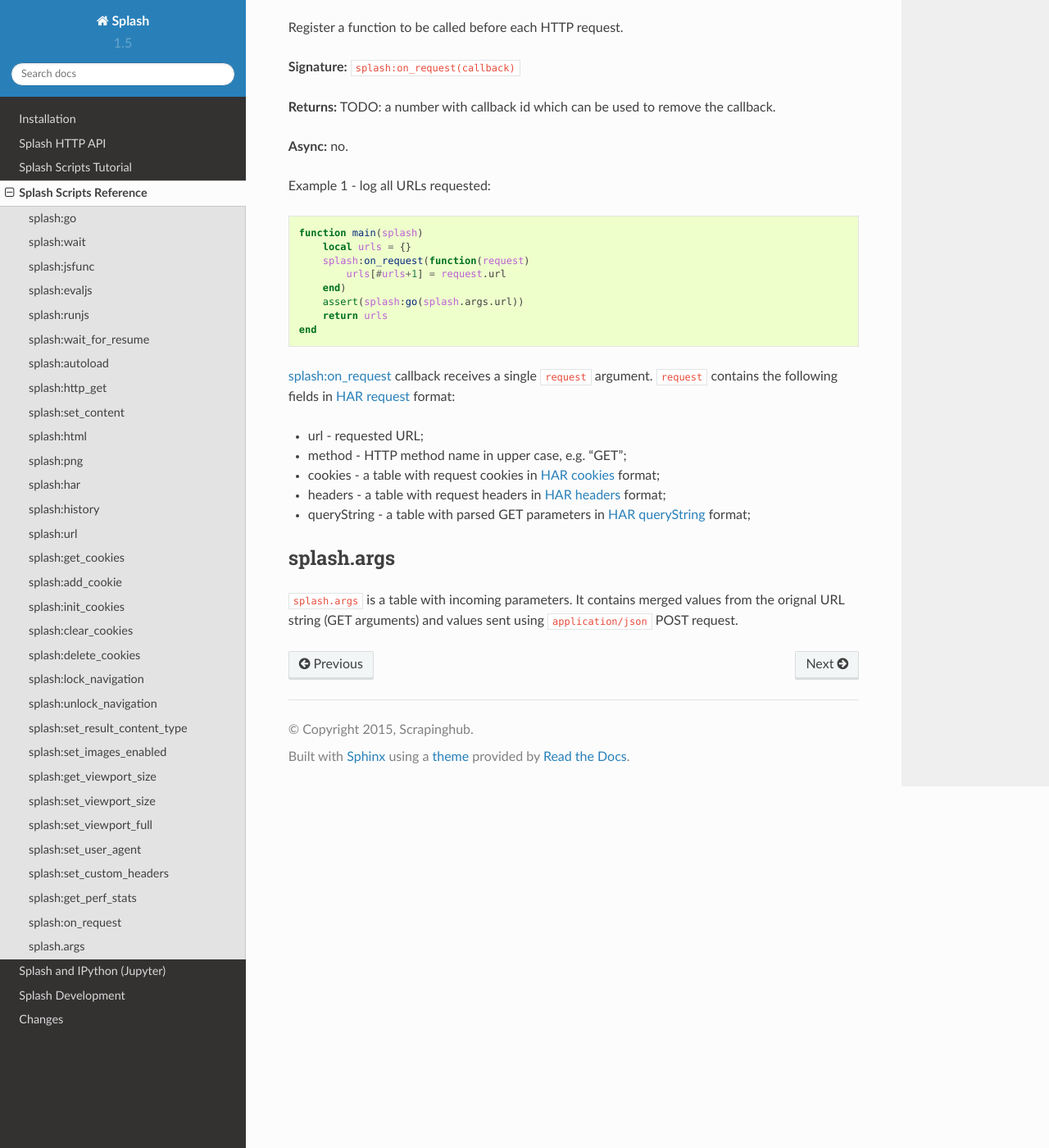
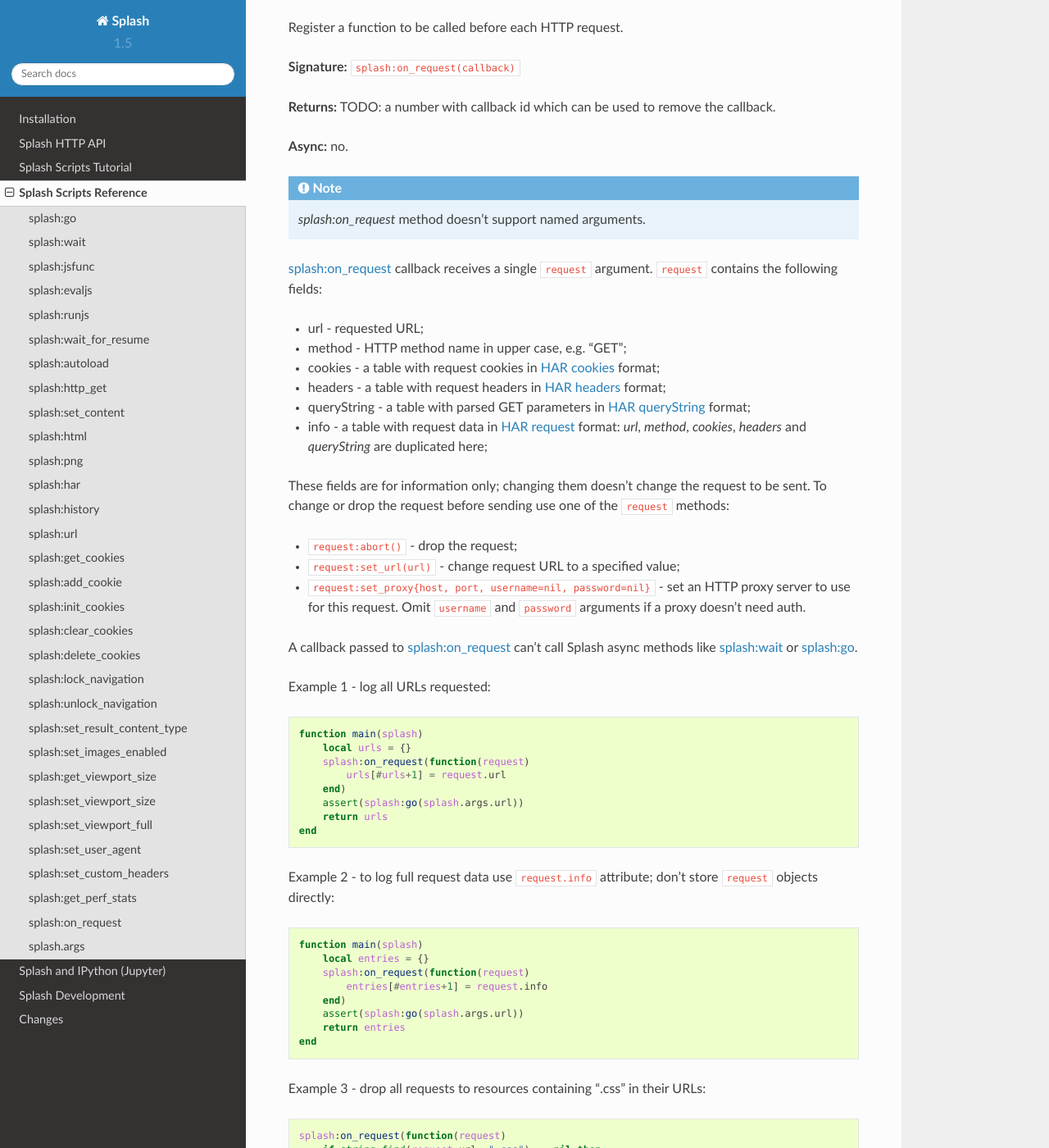
Before and after one commit to scrapinghub/splash, a Sphinx documentation site: the page built from docs/scripting-ref.rst, in a window 1280 px wide and 1400 px high, scrolled down 25958 px. Shown: the whole window at 82% size. Built offline with Sphinx 7.4.7 and the Read the Docs theme 2.0.0, drawn with Linux system fonts in a browser that asks for light colours; some of the changed text lies outside the part shown.

Commit message:
docs for request attributes and methods

```diff
--- a/docs/scripting-ref.rst
+++ b/docs/scripting-ref.rst
@@ -1395,6 +1395,38 @@
 
 **Async:** no.
 
+.. note::
+
+    `splash:on_request` method doesn't support named arguments.
+
+:ref:`splash-on-request` callback receives a single ``request`` argument.
+``request`` contains the following fields:
+
+* url - requested URL;
+* method - HTTP method name in upper case, e.g. "GET";
+* cookies - a table with request cookies in `HAR cookies`_ format;
+* headers - a table with request headers in `HAR headers`_ format;
+* queryString - a table with parsed GET parameters in `HAR queryString`_ format;
+* info - a table with request data in `HAR request`_ format:
+  `url`, `method`, `cookies`, `headers` and `queryString` are duplicated here;
+
+.. _HAR headers: http://www.softwareishard.com/blog/har-12-spec/#headers
+.. _HAR request: http://www.softwareishard.com/blog/har-12-spec/#request
+.. _HAR queryString: http://www.softwareishard.com/blog/har-12-spec/#queryString
+
+These fields are for information only; changing them doesn't change
+the request to be sent. To change or drop the request before sending use
+one of the ``request`` methods:
+
+* ``request:abort()`` - drop the request;
+* ``request:set_url(url)`` - change request URL to a specified value;
+* ``request:set_proxy{host, port, username=nil, password=nil}`` - set an
+  HTTP proxy server to use for this request. Omit ``username`` and ``password``
+  arguments if a proxy doesn't need auth.
+
+A callback passed to :ref:`splash-on-request` can't call Splash
+async methods like :ref:`splash-wait` or :ref:`splash-go`.
+
 Example 1 - log all URLs requested:
 
 .. code-block:: lua
@@ -1408,19 +1440,53 @@
         return urls
     end
 
-:ref:`splash-on-request` callback receives a single ``request`` argument.
-``request`` contains the following fields in `HAR request`_ format:
+Example 2 - to log full request data use ``request.info`` attribute;
+don't store ``request`` objects directly:
 
-* url - requested URL;
-* method - HTTP method name in upper case, e.g. "GET";
-* cookies - a table with request cookies in `HAR cookies`_ format;
-* headers - a table with request headers in `HAR headers`_ format;
-* queryString - a table with parsed GET parameters in `HAR queryString`_ format;
+.. code-block:: lua
 
-.. _HAR headers: http://www.softwareishard.com/blog/har-12-spec/#headers
-.. _HAR request: http://www.softwareishard.com/blog/har-12-spec/#request
-.. _HAR queryString: http://www.softwareishard.com/blog/har-12-spec/#queryString
+    function main(splash)
+        local entries = {}
+        splash:on_request(function(request)
+            entries[#entries+1] = request.info
+        end)
+        assert(splash:go(splash.args.url))
+        return entries
+    end
 
+Example 3 - drop all requests to resources containing ".css" in their URLs:
+
+.. code-block:: lua
+
+    splash:on_request(function(request)
+        if string.find(request.url, ".css") ~= nil then
+            request.abort()
+        end
+    end)
+
+Example 4 - replace a resource:
+
+.. code-block:: lua
+
+    splash:on_request(function(request)
+        if request.url == 'http://example.com/script.js' then
+            request:set_url('http://mydomain.com/myscript.js')
+        end
+    end)
+
+Example 5 - set a custom proxy server, with credentials passed in an HTTP
+request to Splash:
+
+.. code-block:: lua
+
+    splash:on_request(function(request)
+        request:set_proxy{
+            host = "0.0.0.0",
+            port = 8990,
+            username = splash.args.username,
+            password = splash.args.password,
+        }
+    end)
 
 .. _splash-args:
 
```
